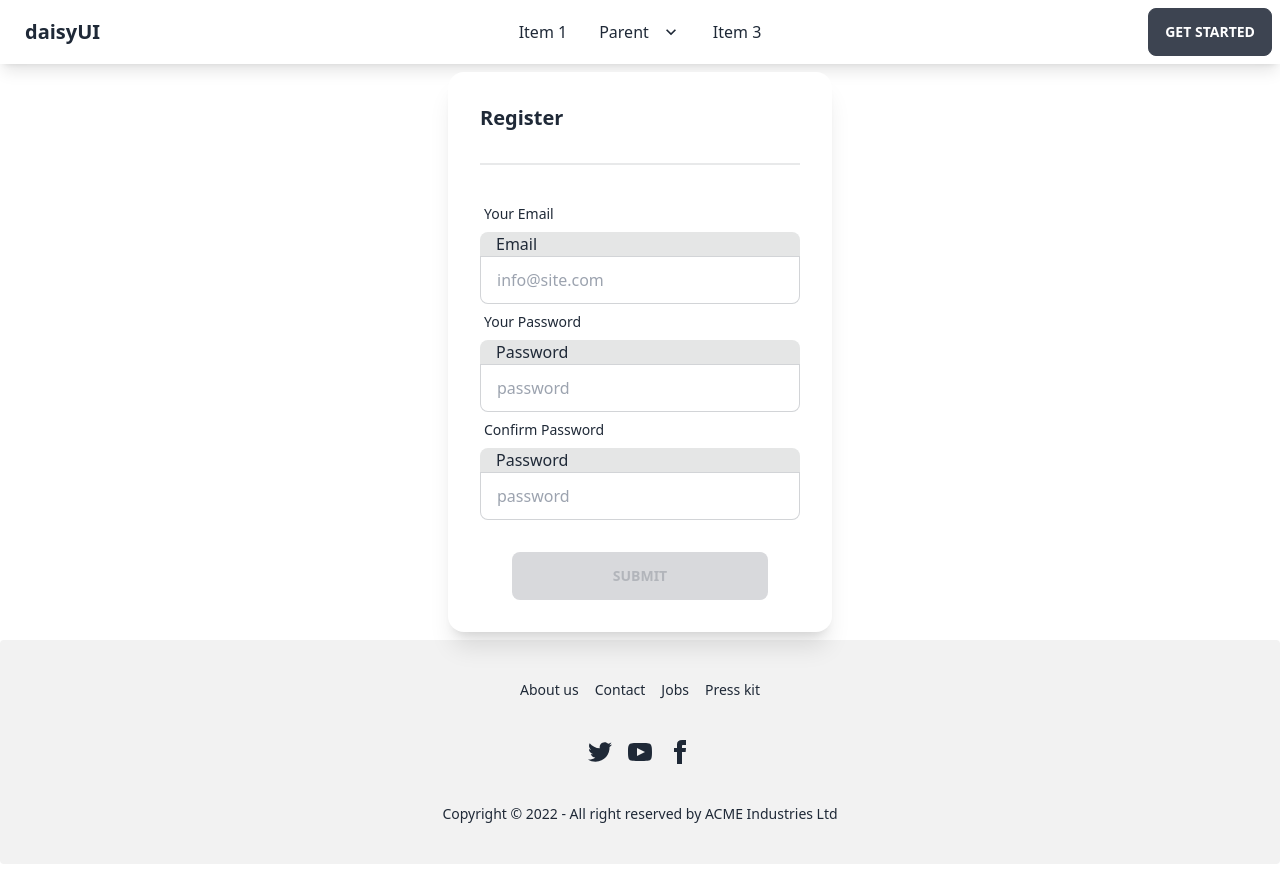
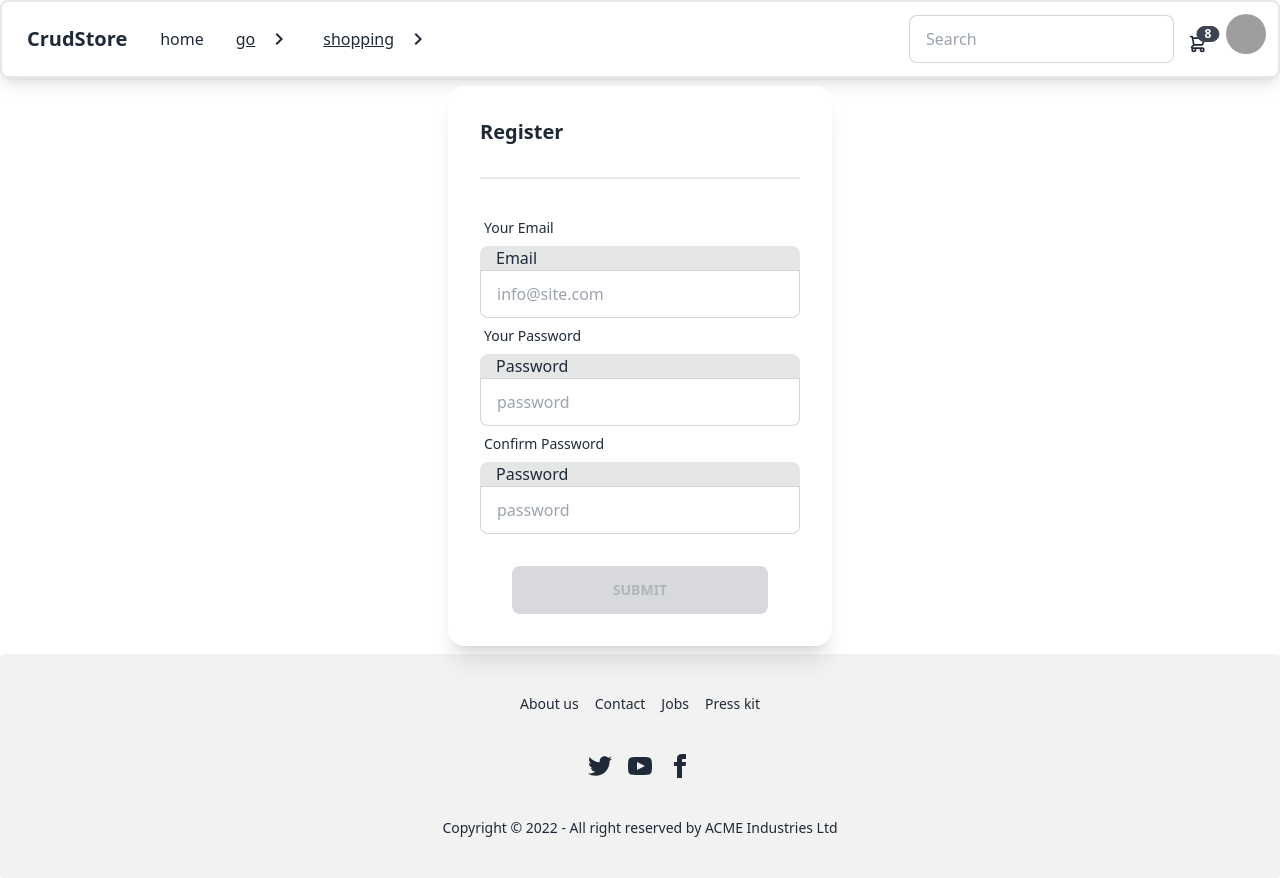
Before and after one commit to DylanHarrisonGithub/CrudStore, a React (Create React App) app in the folder client/: page /register in a window 1280 px wide. Built offline with nearby package versions, Linux system fonts and the light colour scheme; grey boxes are pictures that could not be loaded.

Commit message:
client navbar links menus and search functionality

```diff
--- a/client/src/App.tsx
+++ b/client/src/App.tsx
@@ -18,8 +18,33 @@ import NoPage from './pages/nopage';
 function App() {
   return (
     <div className="container mx-auto">
-      <Navbar />
+
       <BrowserRouter>
+      <Navbar
+        brand={"CrudStore"}
+        links={[
+          { title: 'home', href: '/home' }
+        ]}
+        menus={[
+          {
+            title: 'go', submenu: [
+              { title: 'login', href: '/login' },
+              { title: 'register', href: '/register' },
+              { title: 'support', submenu: [
+                { title: 'about us', href: '/about' },
+                { title: 'contact', href: '/contact' }
+              ]}
+            ]
+          },
+          {
+            title: 'shopping', submenu: [
+              { title: 'browse', href: '/browse' },
+              { title: 'my cart', href: '/cart' },
+              { title: 'check out', href: '/checkout' }
+            ]
+          }
+        ]}
+      />
         <Routes>
           <Route path="/" element={<Home />}>
             <Route index element={<Home />} />
--- a/client/src/components/carousel/carousel.tsx
+++ b/client/src/components/carousel/carousel.tsx
@@ -14,8 +14,8 @@ const Carousel: React.FC<CarouselProps> = (props: CarouselProps) => {
       <h2 className="inline-block float-right mr-1"><a href={props.categoryName} className="link link-primary">Browse All</a></h2>
       <div className="carousel carousel-center rounded-box">
         {
-          props.children.map(node => (
-            <div className="carousel-item m-2">
+          props.children.map((node, i) => (
+            <div className="carousel-item m-2" key={i}>
               { node }
             </div>
           ))
--- a/client/src/components/navbar/navbar.tsx
+++ b/client/src/components/navbar/navbar.tsx
@@ -1,48 +1,128 @@
 import React from "react";
+import { Link, useNavigate } from 'react-router-dom'
 
-const Navbar: React.FC<any> = (props: any) => {
+type Menu = {
+  href?: string,
+  submenu?: Menu[]
+} & (
+  | { href: string }
+  | { submenu: Menu[] }
+) & {
+  title: string
+}
+
+export type NavbarProps = {
+  brand?: string,
+  menus?: Menu[]
+  links?: { title: string, href: string}[]
+}
+
+const NavbarMenu: React.FC<Menu> = (props: Menu) => {
+
   return (
-    <div className="navbar bg-base-100 shadow-lg">
+    <li>
+      { props.href && <Link to={props.href}>{props.title}</Link>}
+      { props.submenu &&
+        <>
+          <button className="btn-link justify-between">
+            {props.title}
+            <svg className="fill-current" xmlns="http://www.w3.org/2000/svg" width="24" height="24" viewBox="0 0 24 24"><path d="M8.59,16.58L13.17,12L8.59,7.41L10,6L16,12L10,18L8.59,16.58Z"/></svg>
+          </button>
+          <ul className="menu menu-compact p-2 shadow bg-base-100 rounded-box">
+            { props.submenu.map((m, i) =>
+              m.href ?
+                <NavbarMenu key={i} title={m.title} href={m.href!}></NavbarMenu>
+              :
+                <NavbarMenu key={i} title={m.title} submenu={m.submenu!}></NavbarMenu>
+            )}
+          </ul>
+        </>
+      }
+    </li>
+  );
+}
+
+const Navbar: React.FC<any> = (props: NavbarProps) => {
+
+  const [search, setSearch] = React.useState<string>("");
+  const navigate = useNavigate();
+
+  React.useEffect(() => {
+    if (search.length) navigate('/browse/?search='+search)
+  }, [search]);
+
+  return (
+    <div className="navbar bg-base-100 shadow-lg rounded-lg border-2">
       <div className="navbar-start">
-        <div className="dropdown">
+
+        <div className="dropdown"> {/* drop down menu when display width is smaller */}
           <label tabIndex={0} className="btn btn-ghost lg:hidden">
             <svg xmlns="http://www.w3.org/2000/svg" className="h-5 w-5" fill="none" viewBox="0 0 24 24" stroke="currentColor"><path strokeLinecap="round" strokeLinejoin="round" strokeWidth="2" d="M4 6h16M4 12h8m-8 6h16" /></svg>
           </label>
-          <ul tabIndex={0} className="menu menu-compact dropdown-content mt-3 p-2 shadow bg-base-100 rounded-box w-52">
-            <li><a>Item 1</a></li>
-            <li tabIndex={0}>
-              <a className="justify-between">
-                Parent
-                <svg className="fill-current" xmlns="http://www.w3.org/2000/svg" width="24" height="24" viewBox="0 0 24 24"><path d="M8.59,16.58L13.17,12L8.59,7.41L10,6L16,12L10,18L8.59,16.58Z"/></svg>
-              </a>
-              <ul className="p-2">
-                <li><a>Submenu 1</a></li>
-                <li><a>Submenu 2</a></li>
-              </ul>
-            </li>
-            <li><a>Item 3</a></li>
+          <ul tabIndex={0} className="menu menu-compact dropdown-content p-2 shadow bg-base-100 rounded-box w-52">
+
+            { props.links?.map((l, i) => (<li key={i}><Link to={l.href}>{l.title}</Link></li>)) }
+
+            { props.menus?.map((m, i) => <NavbarMenu key={i} title={m.title} submenu={m.submenu!}></NavbarMenu>)}
+
           </ul>
         </div>
-        <a className="btn btn-ghost normal-case text-xl">daisyUI</a>
+
+        <a className="btn btn-ghost normal-case text-xl">{props.brand || "Brand"}</a>
+
+        <div className="hidden lg:flex">
+
+          <ul tabIndex={0} className="menu menu-horizontal p-0">
+            { props.links?.map((l, i) => (<li key={i}><Link to={l.href}>{l.title}</Link></li>)) }
+            { props.menus?.map((m, i) => <NavbarMenu key={i} title={m.title} submenu={m.submenu!}></NavbarMenu>)}
+          </ul>
+
+        </div>
       </div>
-      <div className="navbar-center hidden lg:flex">
-        <ul className="menu menu-horizontal p-0">
-          <li><a>Item 1</a></li>
-          <li tabIndex={0}>
-            <a>
-              Parent
-              <svg className="fill-current" xmlns="http://www.w3.org/2000/svg" width="20" height="20" viewBox="0 0 24 24"><path d="M7.41,8.58L12,13.17L16.59,8.58L18,10L12,16L6,10L7.41,8.58Z"/></svg>
-            </a>
-            <ul className="p-2">
-              <li><a>Submenu 1</a></li>
-              <li><a>Submenu 2</a></li>
+
+      <div className="navbar-end">
+
+        <div className="form-control">
+          <input type="text" placeholder="Search" className="input input-bordered" value={search} onInput={(event: React.ChangeEvent<HTMLInputElement>) => setSearch(event.target.value)}/>
+        </div>
+
+        <div className="flex-none">
+          <div className="dropdown dropdown-end">
+            <label tabIndex={0} className="btn btn-ghost btn-circle">
+              <div className="indicator">
+                <svg xmlns="http://www.w3.org/2000/svg" className="h-5 w-5" fill="none" viewBox="0 0 24 24" stroke="currentColor"><path strokeLinecap="round" strokeLinejoin="round" strokeWidth="2" d="M3 3h2l.4 2M7 13h10l4-8H5.4M7 13L5.4 5M7 13l-2.293 2.293c-.63.63-.184 1.707.707 1.707H17m0 0a2 2 0 100 4 2 2 0 000-4zm-8 2a2 2 0 11-4 0 2 2 0 014 0z" /></svg>
+                <span className="badge badge-sm indicator-item">8</span>
+              </div>
+            </label>
+            <div tabIndex={0} className="mt-3 card card-compact dropdown-content w-52 bg-base-100 shadow">
+              <div className="card-body">
+                <span className="font-bold text-lg">8 Items</span>
+                <span className="text-info">Subtotal: $999</span>
+                <div className="card-actions">
+                  <button className="btn btn-primary btn-block">View cart</button>
+                </div>
+              </div>
+            </div>
+          </div>
+          <div className="dropdown dropdown-end">
+            <label tabIndex={0} className="btn btn-ghost btn-circle avatar">
+              <div className="w-10 rounded-full">
+                <img src="https://placeimg.com/80/80/people" />
+              </div>
+            </label>
+            <ul tabIndex={0} className="menu menu-compact dropdown-content mt-3 p-2 shadow bg-base-100 rounded-box w-52">
+              <li>
+                <a className="justify-between">
+                  Profile
+                  <span className="badge">New</span>
+                </a>
+              </li>
+              <li><a>Settings</a></li>
+              <li><a>Logout</a></li>
             </ul>
-          </li>
-          <li><a>Item 3</a></li>
-        </ul>
-      </div>
-      <div className="navbar-end">
-        <a className="btn">Get started</a>
+          </div>
+        </div>
+
       </div>
     </div>
   )
--- a/client/src/components/product-card/product-card.tsx
+++ b/client/src/components/product-card/product-card.tsx
@@ -21,7 +21,7 @@ const ProductCard: React.FC<ProductCardProps> = (props: ProductCardProps) => {
     src: props.card?.src || "https://placeimg.com/250/180/arch",
     alt: props.card?.alt || "img source missing",
     description: props.card?.description || "Buy these shoes now! or else ...",
-    name: props.card?.name || "Product Name"
+    name: props.card?.name || "Product Name",
   });
 
   React.useEffect(() => {
--- a/client/src/pages/home.tsx
+++ b/client/src/pages/home.tsx
@@ -23,12 +23,12 @@ const Home: React.FC<any> = (props: any) => {
       <br/>
       <Carousel categoryName="Top Sellers">
         {
-          Array.from(Array(10)).map(n => (
-            <ProductCard card={{
+          Array.from(Array(10)).map((n, i) => (
+            <ProductCard key={i.toString()} card={{
               src: "https://placeimg.com/400/220/arch?t=" + Math.floor(Math.random()*100000).toString(),
               alt: "alt",
               name: lorem.generateWords(1),
-              description: lorem.generateSentences(2)
+              description: lorem.generateSentences(2),
             }}/>
           ))
         }
@@ -36,8 +36,8 @@ const Home: React.FC<any> = (props: any) => {
 
       <Carousel categoryName="New Products">
         {
-          Array.from(Array(10)).map(n => (
-            <ProductCard card={{
+          Array.from(Array(10)).map((n, i) => (
+            <ProductCard key={(i+100).toString()} card={{
               src: "https://placeimg.com/400/220/arch?t=" + Math.floor(Math.random()*100000).toString(),
               alt: "alt",
               name: lorem.generateWords(1),
@@ -49,8 +49,8 @@ const Home: React.FC<any> = (props: any) => {
 
       <Carousel categoryName="Deals">
         {
-          Array.from(Array(10)).map(n => (
-            <ProductCard card={{
+          Array.from(Array(10)).map((n, i) => (
+            <ProductCard key={(i+1000).toString()} card={{
               src: "https://placeimg.com/400/220/arch?t=" + Math.floor(Math.random()*100000).toString(),
               alt: "alt",
               name: lorem.generateWords(1),
--- a/client/src/services/storage.service.ts
+++ b/client/src/services/storage.service.ts
@@ -29,18 +29,22 @@ const StorageService = {
   },
   cookie: {
     store: (key: string, value: any) => {
-      console.log('storage.service.ts: cookie service not yet implemented!');
-      // let storage = this._cookieService.get(config.APP_NAME);
-      // let storageObj: any = {};
-      // if (storage) { storageObj = JSON.parse(storage); }
-      // storageObj[key] = value;
-      // this._cookieService.set(config.APP_NAME, JSON.stringify(storageObj));
+      let storage: any = (<any>document.cookie
+        .split(';')
+        .map(c => c.split('='))
+        .reduce((accumulator, [key, value]) => ({ ...accumulator, [key.trim()]: JSON.parse(btoa(value))}), {}))
+        [config.APP_NAME] || {};
+
+      storage[key] = value;
+
+      document.cookie = config.APP_NAME+'='+atob(JSON.stringify(storage));
     },
-    retrieve: (key: string) => {
-      console.log('storage.service.ts: cookie service not yet implemented!');
-      // let storage = this._cookieService.get(config.APP_NAME);
-      // if (storage) { return JSON.parse(storage)[key]; } else { return undefined; }
-      return '';
+    retrieve: (key: string): any => {
+      return (<any>document.cookie
+      .split(';')
+      .map(c => c.split('='))
+      .reduce((accumulator, [key, value]) => ({ ...accumulator, [key.trim()]: JSON.parse(btoa(value))}), {}))
+      [config.APP_NAME]?.[key];
     }
   },
   window: {
```
Also changed, not shown: client/src/services/auth.service.ts (+17 -11 lines).
